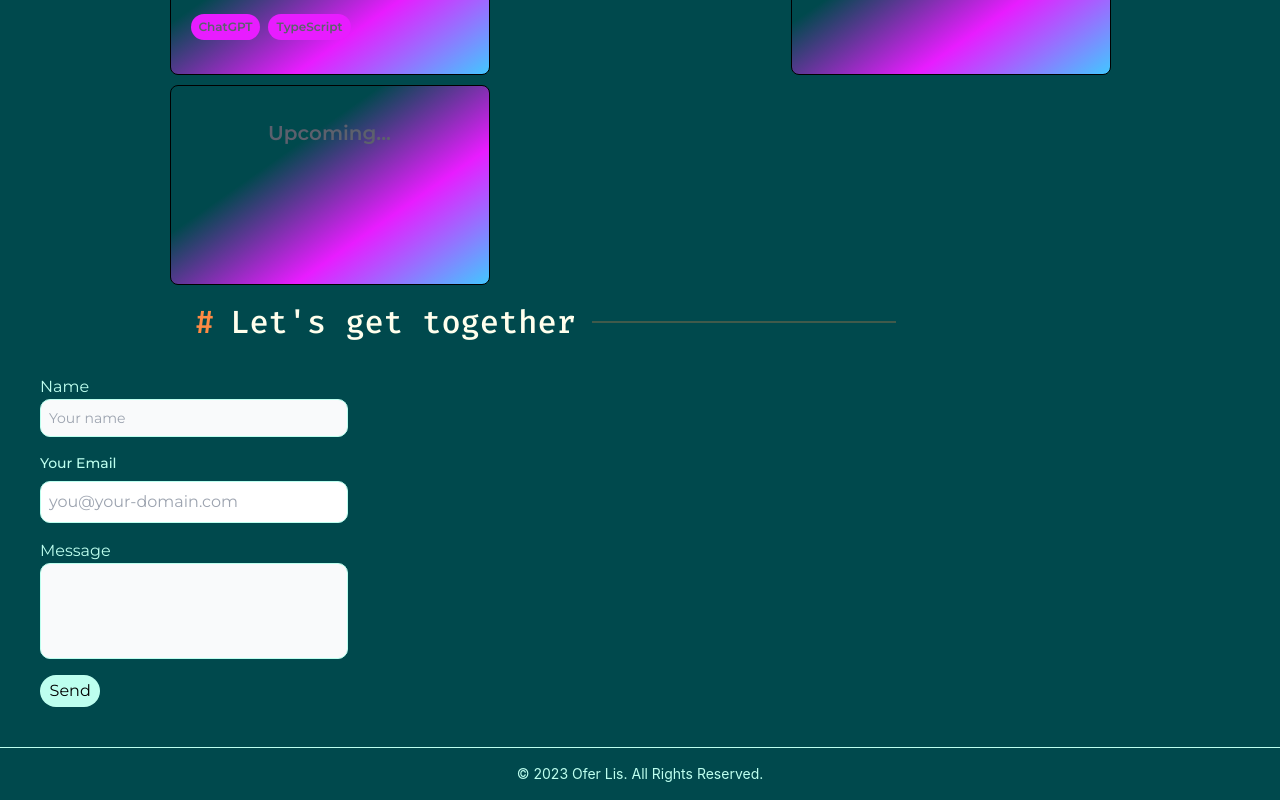
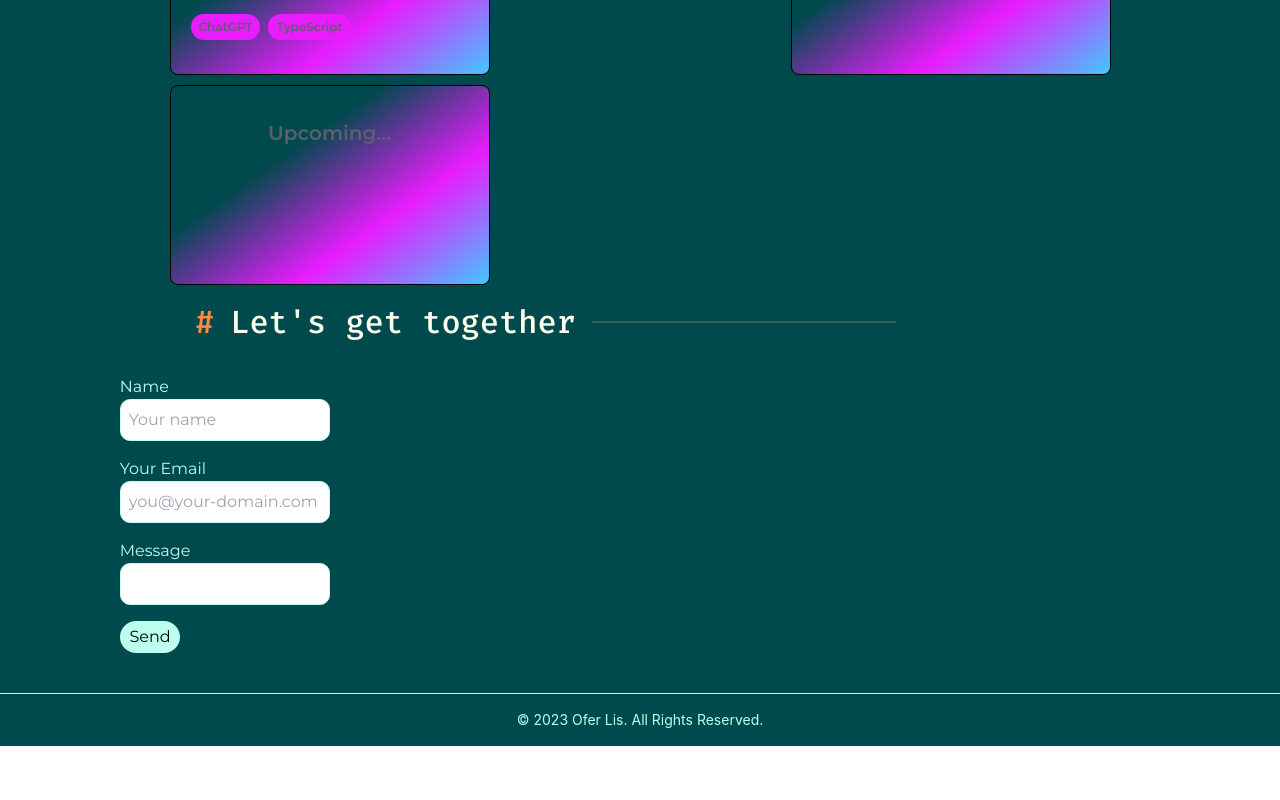
Before and after one commit to Oferlis/portfolio-website, a React (Create React App) app: page / in a window 1280 px wide. Shown: the part 1871-2671 px from the top of the page. After the commit the page ends 2617 px from the top, so only its background shows below. Built offline with nearby package versions, Linux system fonts and the light colour scheme.

Commit message:
form manipulation

```diff
--- a/src/App.css
+++ b/src/App.css
@@ -281,7 +281,9 @@ h2 {
 }
 
 .form-div {
-  width: 100%;
+  display: flex;
+  justify-content: center;
+  width: 30%;
   margin: 1rem;
 }
 
@@ -292,9 +294,7 @@ h2 {
 }
 
 .form-div input {
-  align-items: center;
-  justify-content: center;
-  width: 25%;
+  width: 100%;
   border-radius: 10px;
   padding: 0.5rem;
   border: 1px solid #BDFFEF;
--- a/src/components/contactForm.js
+++ b/src/components/contactForm.js
@@ -31,17 +31,9 @@ export default function ContactForm(props) {
           Name
         </label>
         <div className="">
-          <input
-            type="text"
-            name="name"
-            className="bg-gray-50 border border-gray-300 text-gray-900 text-sm rounded-lg focus:ring-blue-500 focus:border-blue-500 block w-full pl-10 p-2.5  dark:bg-gray-200 dark:border-gray-600 dark:placeholder-gray-400 dark:focus:ring-blue-500 dark:focus:border-blue-500"
-            placeholder="Your name"
-          />
+          <input type="text" name="name" placeholder="Your name" />
         </div>
-        <label
-          htmlFor="email"
-          className="block mb-2 text-sm font-medium text-gray-900 text-left"
-        >
+        <label htmlFor="email" className="">
           Your Email
         </label>
         <input
@@ -56,12 +48,7 @@ export default function ContactForm(props) {
             {" "}
             Message{" "}
           </label>
-          <input
-            className="h-24 bg-gray-50 border border-gray-300 text-gray-900 text-sm rounded-lg focus:ring-blue-500 focus:border-blue-500 block w-full pl-10 p-2.5  dark:bg-gray-200 dark:border-gray-600 dark:placeholder-gray-400 dark:focus:ring-blue-500 dark:focus:border-blue-500"
-            type="text"
-            name="message"
-            required
-          />
+          <input type="text" name="message" required />
         </div>
         <div className="">
           <button type="submit">Send</button>
```
